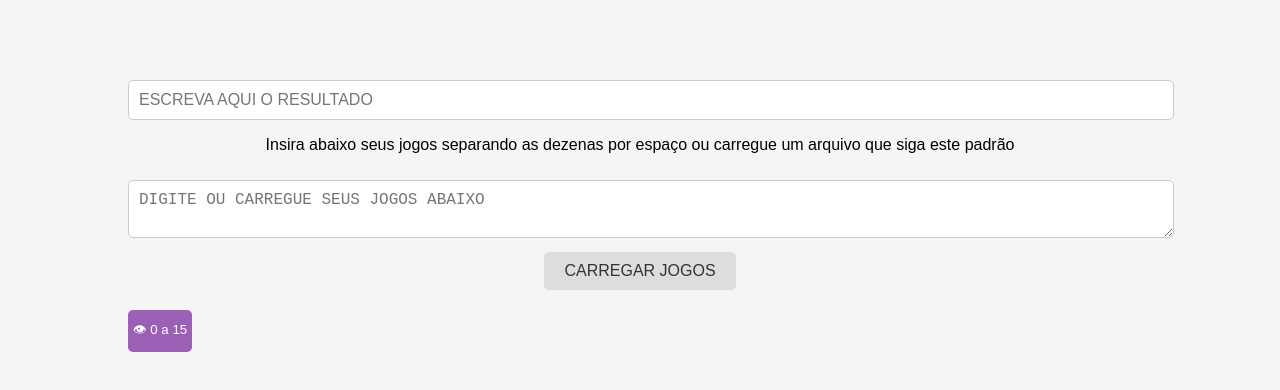
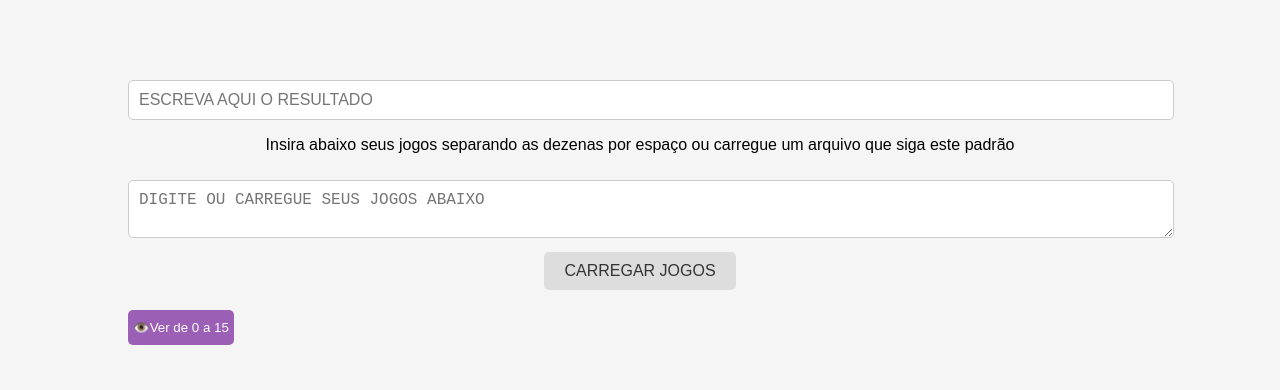
Before and after one commit to devlodi/conferidor_lotofacil, a plain HTML site: page index.html in a window 1280 px wide. Drawn offline with Linux system fonts and the light colour scheme.

Commit message:
Update index.html

```diff
--- a/index.html
+++ b/index.html
@@ -20,7 +20,7 @@
 
       <div class="output-group">
     <div id="resultado-conferencia"></div>
-    <button id="togglePremiacao" class="toggle-premiacao">👁 0 a 15</button>
+    <button id="togglePremiacao" class="toggle-premiacao">👁️Ver de 0 a 15</button>
 </div>
 
 
```
